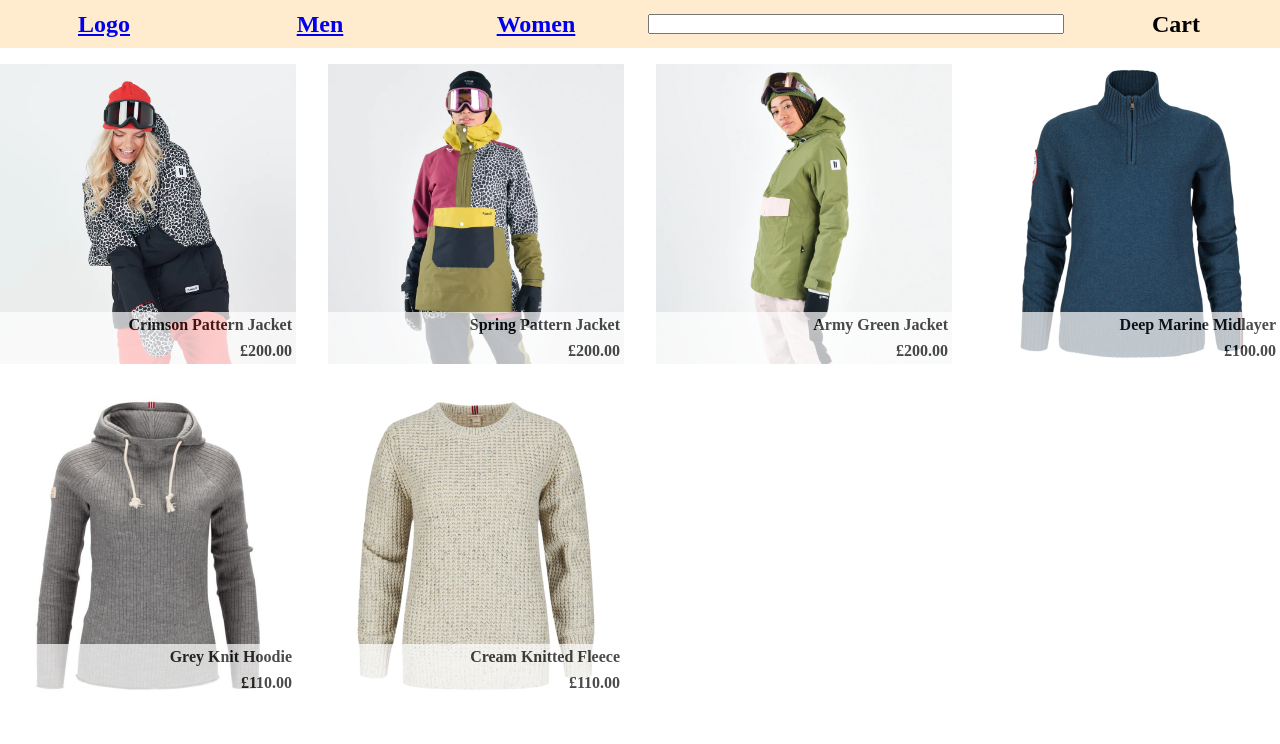
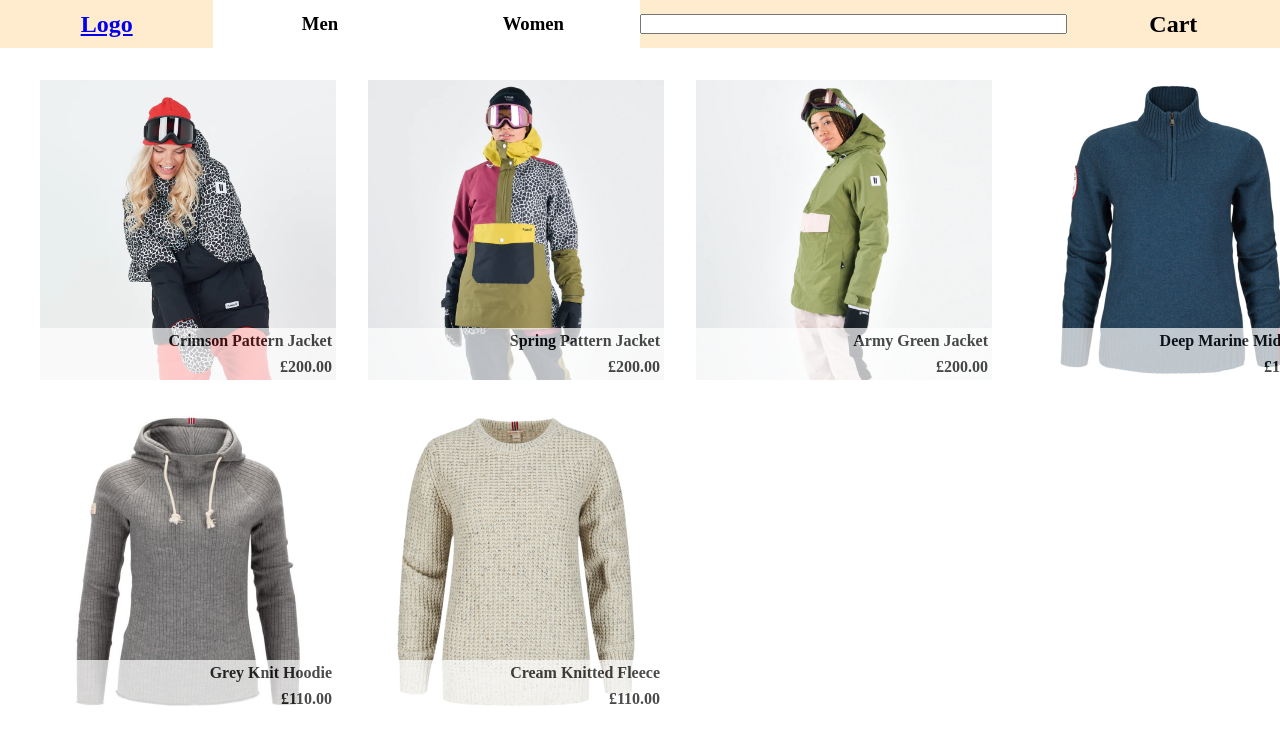
Before and after one commit to lewisjsmith/online-shop, a React (Vite) app: page /women in a window 1280 px wide. Shown: the top 744 px of the page. Built offline with nearby package versions, Linux system fonts and the light colour scheme.

Commit message:
Dropdown menu added for men and women.

```diff
--- a/src/components/Dropdown.jsx
+++ b/src/components/Dropdown.jsx
@@ -4,27 +4,24 @@ import styles from "../styles/Dropdown.module.css";
 
 export default function Dropdown(props) {
 
-    // needs data for dropdown list values, list paths
+    const { links, main } = props;
 
-    const [pos, setPos] = useState({
-        transform: "translateY(-200%)",
-        opacity: "0%"
-    });
+    const [show, setShow] = useState(false);
+
+    function capitalize(str) {
+        return str.charAt(0).toUpperCase() + str.slice(1);
+    }
 
     return (
-        <div className={styles["container"]}
-            onClick={() => pos["transform"] === "translateY(-200%)" ?
-                setPos({ transform: "translateY(75%)", opacity: "100%" }) :
-                setPos({ transform: "translateY(-200%)", opacity: "0%" }) }>
-            <h3 className={styles["header"]}>
-                Menu
+        <div className={styles["container"]}>
+            <h3 className={styles["header"]} onClick={() => setShow(!show)}>
+                {capitalize(main)}
             </h3>
-            <ul className={styles["options"]} style={pos}>
-                <li>Option 1</li>
-                <li>Option 2</li>
-                <li>Option 3</li>
-                <li>Option 4</li>
-                <li>Option 5</li>
+            <ul className={show ? styles["show-options"] : styles["hidden-options"]}>
+                {links.map(item => {
+                    return <li key={item}><Link to={`/${main}/${item}`}>{capitalize(item)}</Link></li>
+                })}
+                <li key={"main"}><Link to={`/${main}/`}>Shop All</Link></li>
             </ul>
         </div>
     );
--- a/src/components/Navbar.jsx
+++ b/src/components/Navbar.jsx
@@ -40,16 +40,10 @@ function Navbar() {
 
             <nav>
                 <ul className={styles["nav-wrapper"]}>
-                    {/* <Dropdown />
-                    <Dropdown />
-                    <Dropdown />
-                    <Dropdown /> */}
                     <li className={styles["list-item"]}><Link to={"/"}><h2>Logo</h2></Link></li>
-                    <li className={styles["list-item"]}><Link to={"/men"}><h2>Men</h2></Link></li>
-                    <li className={styles["list-item"]}><Link to={"/women"}><h2>Women</h2></Link></li>
-
+                    <Dropdown main={"men"} links={["coats", "midlayers", "shirts", "bibs", "accessories"]}/>
+                    <Dropdown main={"women"} links={["coats", "midlayers", "shirts", "bibs", "accessories"]}/>
                     <li className={styles["list-item"]}><input className={styles["search-bar"]} type="text" /></li>
-
                     <li className={styles["list-item"]}><h2 onClick={() => setShow(!show)}>Cart {cartNumber === 0 ? "" : cartNumber}</h2></li>
                 </ul>
             </nav>
--- a/src/productExamples.js
+++ b/src/productExamples.js
@@ -36,56 +36,56 @@ import wmidb3 from './assets/wmid-3-back.png';
 
 const productExamples = [
     {
-        categories: ["men", "coat"],
+        categories: ["men", "coats"],
         value: "metal-blue-ski-jacket",
         price: 150.00,
         srcOne: cf1,
         srcTwo: cb1
     },
     {
-        categories: ["men", "coat"],
+        categories: ["men", "coats"],
         value: "green-ski-jacket",
         price: 120.00,
         srcOne: cf2,
         srcTwo: cb2
     },
     {
-        categories: ["men", "coat"],
+        categories: ["men", "coats"],
         value: "vibrant-purple-ski-jacket",
         price: 170.00,
         srcOne: cf3,
         srcTwo: cb3
     },
     {
-        categories: ["men", "midlayer"],
+        categories: ["men", "midlayers"],
         value: "beige-black-stripe-midlayer",
         price: 100.00,
         srcOne: midf1,
         srcTwo: midb1
     },
     {
-        categories: ["men", "midlayer"],
+        categories: ["men", "midlayers"],
         value: "knitted-cream-midlayer",
         price: 110.00,
         srcOne: midf2,
         srcTwo: midb2
     },
     {
-        categories: ["men", "midlayer"],
+        categories: ["men", "midlayers"],
         value: "reinforced-shirt-green-cream",
         price: 110.00,
         srcOne: midf3,
         srcTwo: midb3
     },
     {
-        categories: ["men", "shirt"],
+        categories: ["men", "shirts"],
         value: "camo-green-shirt",
         price: 70.00,
         srcOne: sf1,
         srcTwo: sb1
     },
     {
-        categories: ["men", "bib"],
+        categories: ["men", "bibs"],
         value: "night-blue-bib",
         price: 200.00,
         srcOne: bf1,
@@ -94,42 +94,42 @@ const productExamples = [
 
 
     {
-        categories: ["women", "coat"],
+        categories: ["women", "coats"],
         value: "crimson-pattern-jacket",
         price: 200.00,
         srcOne: wcf1,
         srcTwo: wcb1
     },
     {
-        categories: ["women", "coat"],
+        categories: ["women", "coats"],
         value: "spring-pattern-jacket",
         price: 200.00,
         srcOne: wcf2,
         srcTwo: wcb2
     },
     {
-        categories: ["women", "coat"],
+        categories: ["women", "coats"],
         value: "army-green-jacket",
         price: 200.00,
         srcOne: wcf3,
         srcTwo: wcb3
     },
     {
-        categories: ["women", "midlayer"],
+        categories: ["women", "midlayers"],
         value: "deep-marine-midlayer",
         price: 100.00,
         srcOne: wmidf1,
         srcTwo: wmidb1
     },
     {
-        categories: ["women", "midlayer"],
+        categories: ["women", "midlayers"],
         value: "grey-knit-hoodie",
         price: 110.00,
         srcOne: wmidf2,
         srcTwo: wmidb2
     },
     {
-        categories: ["women", "midlayer"],
+        categories: ["women", "midlayers"],
         value: "cream-knitted-fleece",
         price: 110.00,
         srcOne: wmidf3,
--- a/src/styles/Dropdown.module.css
+++ b/src/styles/Dropdown.module.css
@@ -4,33 +4,58 @@
   display: flex;
   justify-content: center;
   align-items: center;
-}
 
-.options {
-    position: absolute;
-    transition: all 0.5s cubic-bezier(0.175, 0.885, 0.32, 1.175);
-}
-
-
-h3 {
-    margin: 0;
-    padding: 0.5ch 1ch;
-    border: 1px solid black;
   background-color: white;
 }
 
-ul {
+.header {
+  width: 100%;
+  text-align: center;
+  background-color: white;
+  z-index: 2;
+}
+
+.show-options,
+.hidden-options {
+  width: 100%;
+
+  position: absolute;
+  z-index: 1;
+
+  list-style-type: none;
   padding: 0;
   margin: 0;
-    text-indent: 0;
-    list-style-type: none;
+
+  top: 70%;
+
+  background-color: white;
 
   display: flex;
   flex-direction: column;
   justify-content: flex-start;
-    gap: 1ch;
+  align-items: center;
 }
 
-h3:hover {
-    transform: scale(1.05)
+.show-options {
+  visibility: visible;
+  animation: expand 300ms ease-in-out;
+  transform-origin: top;
 }
+
+.hidden-options {
+  visibility: hidden;
+}
+
+@keyframes expand {
+  0% {
+    transform: scaleY(0);
+  }
+
+  70% {
+    transform: scaleY(1.1);
+  }
+
+  100% {
+    transform: scaleY(1);
+  }
+}
--- a/src/styles/Navbar.module.css
+++ b/src/styles/Navbar.module.css
@@ -18,10 +18,6 @@ nav {
     grid-template-columns: 1fr 1fr 1fr 2fr 1fr;
     align-content: center;
 
-    /* display: flex;
-    flex-direction: row;
-    justify-content: space-between;
-    align-items: center; */
 }
 
 .list-item {
```
Lines whose indentation alone changed are shown as unchanged.
